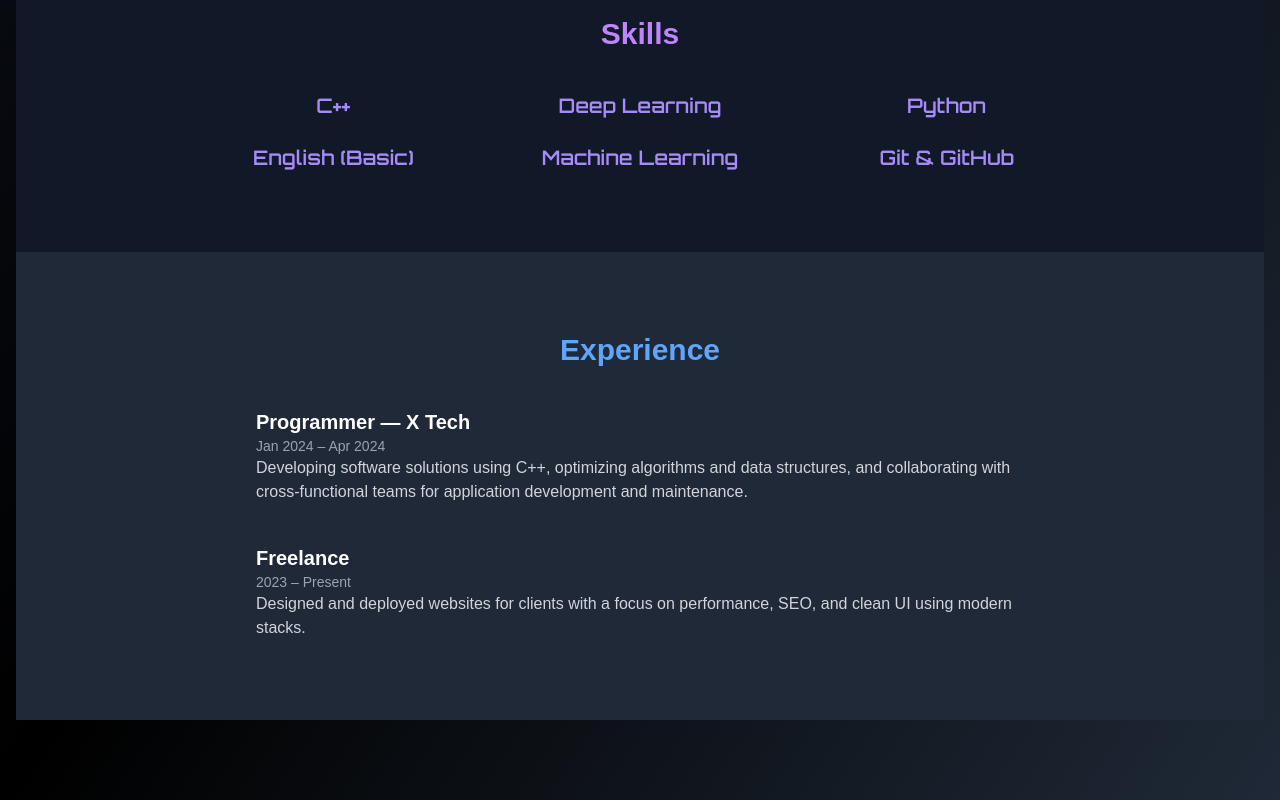
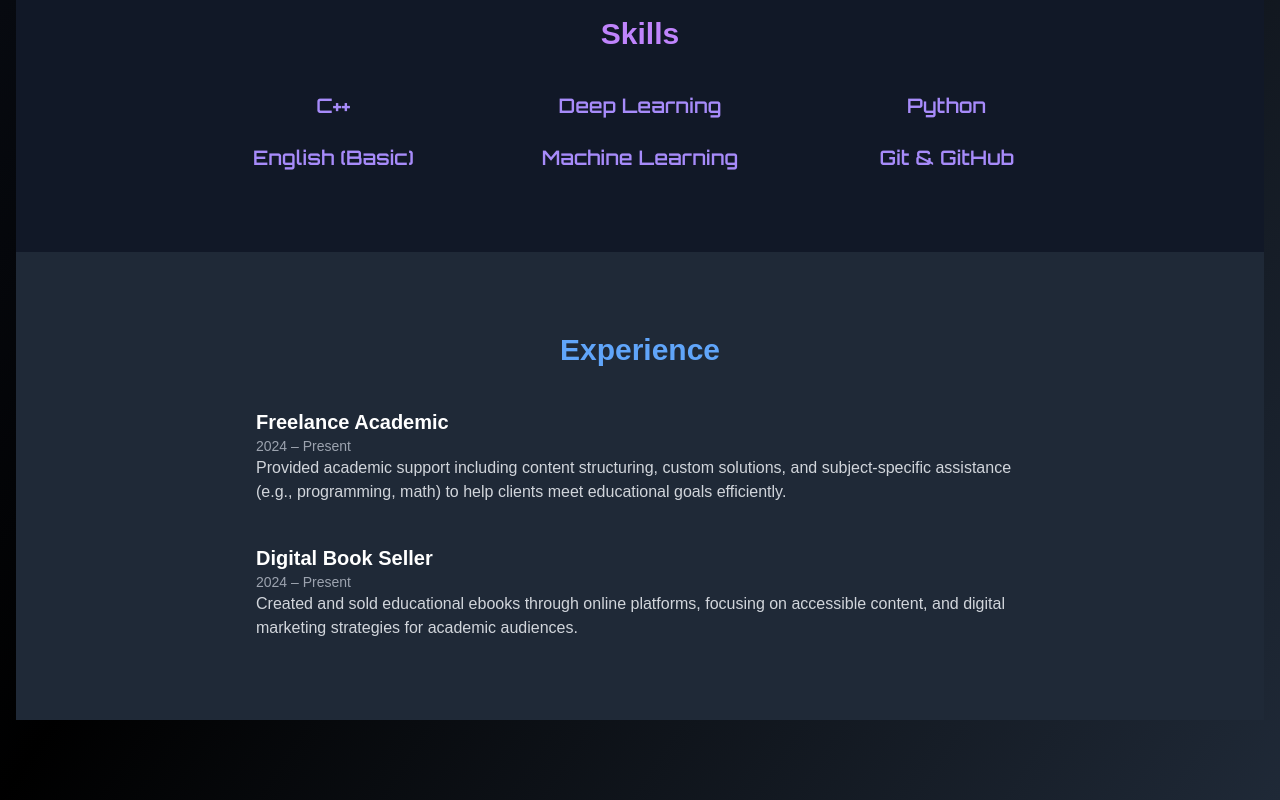
Before and after one commit to edgar8989/edgar, a Next.js app: page / in a window 1280 px wide. Shown: the part 1117-1917 px from the top of the page. Built offline with nearby package versions, Linux system fonts and the light colour scheme.

Commit message:
Deskripsi perubahan

```diff
--- a/src/app/components/chatbot.tsx
+++ b/src/app/components/chatbot.tsx
@@ -7,6 +7,13 @@ const responses: Record<string, string> = {
   hello: "Hi there! Need any assistance?",
   bye: "Goodbye! Have a nice day!",
   help: "Sure! I can help you with basic questions.",
+  tolong: "tunggu berapa menit lagi.....",
+  jelaskan: "tunggu berapa menit lagi.....",
+  tulis: "tunggu berapa menit lagi.....",
+  buat: "tunggu berapa menit lagi.....",
+  contoh: "tunggu berapa menit lagi.....",
+  test: "tunggu berapa menit lagi.....",
+  buatkan: "tunggu berapa menit lagi.....",
 };
 
 const quickReplies = ['Hi', 'Help', 'Bye', 'Hello'];
--- a/src/app/page.tsx
+++ b/src/app/page.tsx
@@ -133,8 +133,17 @@ export default function HomePage() {
         <h2 className="text-3xl text-blue-400 font-bold text-center mb-10">Experience</h2>
         <div className="max-w-3xl mx-auto text-left text-gray-300 space-y-10">
           {[
-            { title: 'Programmer — X Tech', date: 'Jan 2024 – Apr 2024', description: 'Developing software solutions using C++, optimizing algorithms and data structures, and collaborating with cross-functional teams for application development and maintenance.' },
-            { title: 'Freelance', date: '2023 – Present', description: 'Designed and deployed websites for clients with a focus on performance, SEO, and clean UI using modern stacks.' },
+            {
+              title: 'Freelance Academic',
+              date: '2024 – Present',
+              description: 'Provided academic support including content structuring, custom solutions, and subject-specific assistance (e.g., programming, math) to help clients meet educational goals efficiently.'
+            },
+            {
+              title: 'Digital Book Seller',
+              date: '2024 – Present',
+              description: 'Created and sold educational ebooks through online platforms, focusing on accessible content, and digital marketing strategies for academic audiences.'
+            }
+
           ].map(({ title, date, description }, index) => (
             <motion.div
               key={title}
```
